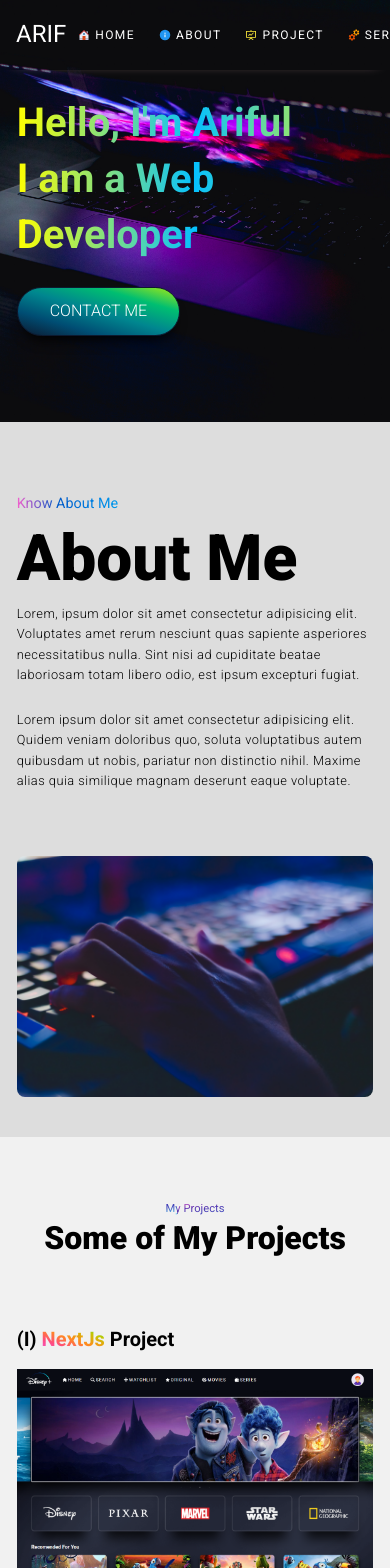
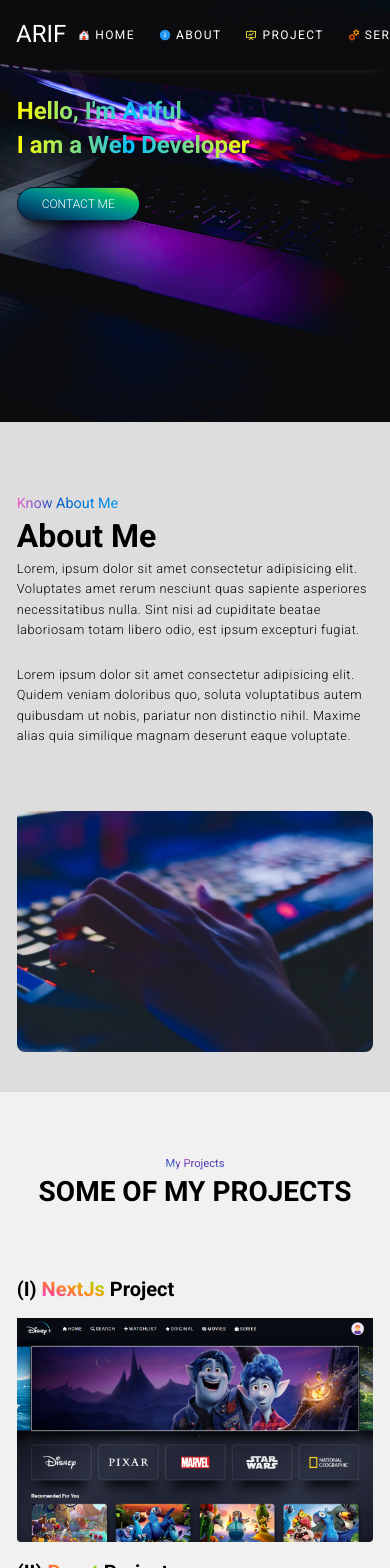
Before and after one commit to ariful-1122/my-portfolio, a Next.js app: page / in a window 390 px wide. Shown: the top 1568 px of the page. Built offline with nearby package versions, Linux system fonts and the light colour scheme.

Commit message:
do some responsive

```diff
--- a/components/Home.js
+++ b/components/Home.js
@@ -57,7 +57,10 @@ const HeroBackground = styled.div`
   @media only screen and (max-width: 768px) {
     height: 60vh;
   }
-   @media only screen and (max-width: 576px) {
+  @media only screen and (max-width: 576px) {
+    height: 50vh;
+  }
+  @media only screen and (max-width: 480px) {
     height: 50vh;
   }
 `;
@@ -92,6 +95,13 @@ const Container = styled.div`
 
     @media only screen and (max-width: 768px) {
       font-size: 5rem;
+    }
+
+    @media only screen and (max-width: 576px) {
+      font-size: 4rem;
+    }
+    @media only screen and (max-width: 480px) {
+      font-size: 3rem;
     }
   }
 `;
@@ -135,5 +145,10 @@ const ContactButton = styled.div`
         #0c1a30
       );
     }
+
+    @media only screen and (max-width: 768px) {
+      padding: 1rem 3rem;
+      font-size: 1.5rem;
+    }
   }
 `;
--- a/components/grid/serviceGrid.js
+++ b/components/grid/serviceGrid.js
@@ -34,7 +34,6 @@ const ServiceGrid = () => {
       <Wrap>
         <img src="/images/service/computer.svg" />
         <h2>Web Application</h2>
-
         <p>
           I am a full stack web developer with over 4 years of experience. I am
           well experience in developing small to large scale web application.
--- a/components/layouts/About.js
+++ b/components/layouts/About.js
@@ -70,6 +70,15 @@ const ContentText = styled.div`
   h1 {
     font-size: 8rem;
     font-weight: 900;
+
+    @media only screen and (max-width: 768px) {
+      font-size: 6rem;
+      font-weight: 700;
+    }
+    @media only screen and (max-width: 768px) {
+      font-size: 4rem;
+      font-weight: 700;
+    }
   }
 
   h3 {
--- a/components/layouts/Copyright.js
+++ b/components/layouts/Copyright.js
@@ -77,10 +77,18 @@ const Wrap = styled.div`
       font-size: 2rem;
       font-weight: 100;
       margin-top: 0.5rem;
+
+      @media only screen and (max-width: 576px) {
+        font-size: 1.5rem;
+      }
     }
   }
 `;
 
 const CopyRight = styled.p`
   font-size: 1.4rem;
+
+  @media only screen and (max-width: 576px) {
+    font-size: 1.2rem;
+  }
 `;
--- a/components/layouts/Project.js
+++ b/components/layouts/Project.js
@@ -29,6 +29,12 @@ const ProjectTitle = styled.div`
   h1 {
     font-size: 4rem;
     font-weight: 900;
+    text-transform: uppercase;
+
+    @media only screen and (max-width: 768px) {
+      font-size: 3.5rem;
+      font-weight: 700;
+    }
   }
 
   p {
--- a/components/layouts/Services.js
+++ b/components/layouts/Services.js
@@ -31,5 +31,10 @@ const Container = styled.div`
     font-size: 5rem;
     text-align: center;
     padding: 4rem 0;
+
+    @media only screen and (max-width: 768px) {
+      font-size: 4rem;
+      padding: 3rem 0;
+    }
   }
 `;
--- a/components/layouts/Skills.js
+++ b/components/layouts/Skills.js
@@ -41,5 +41,10 @@ const SkillsTitle = styled.div`
   h1 {
     font-size: 5rem;
     color: #fff;
+    text-transform: uppercase;
+
+    @media only screen and (max-width: 768px) {
+      font-size: 4rem;
+    }
   }
 `;
```
